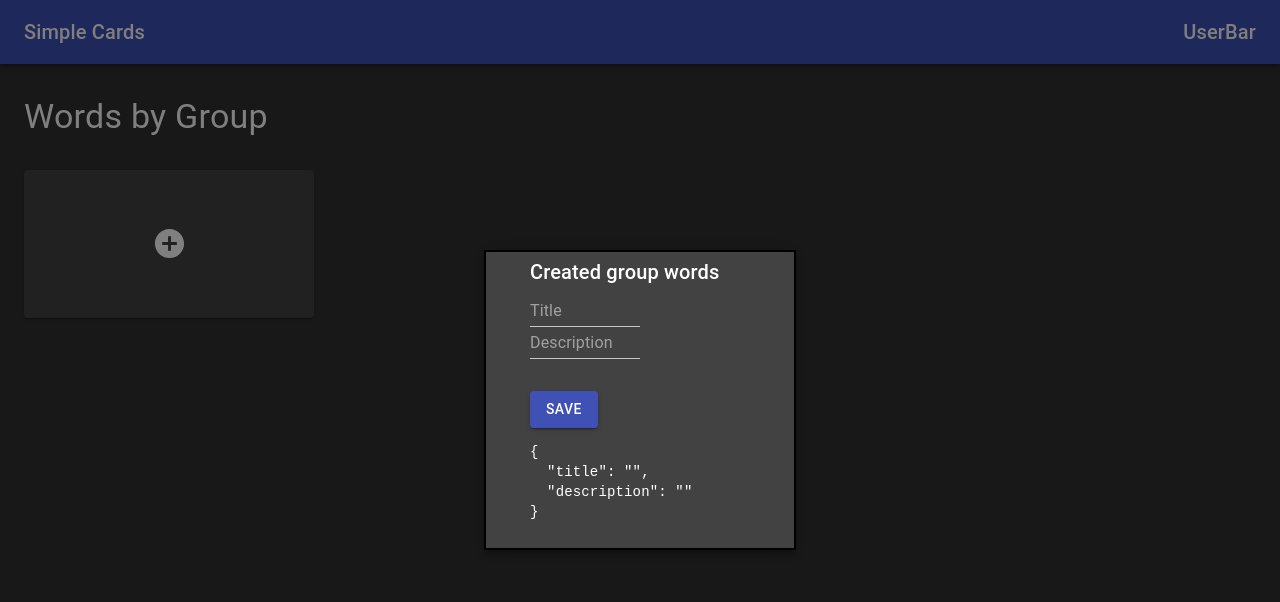
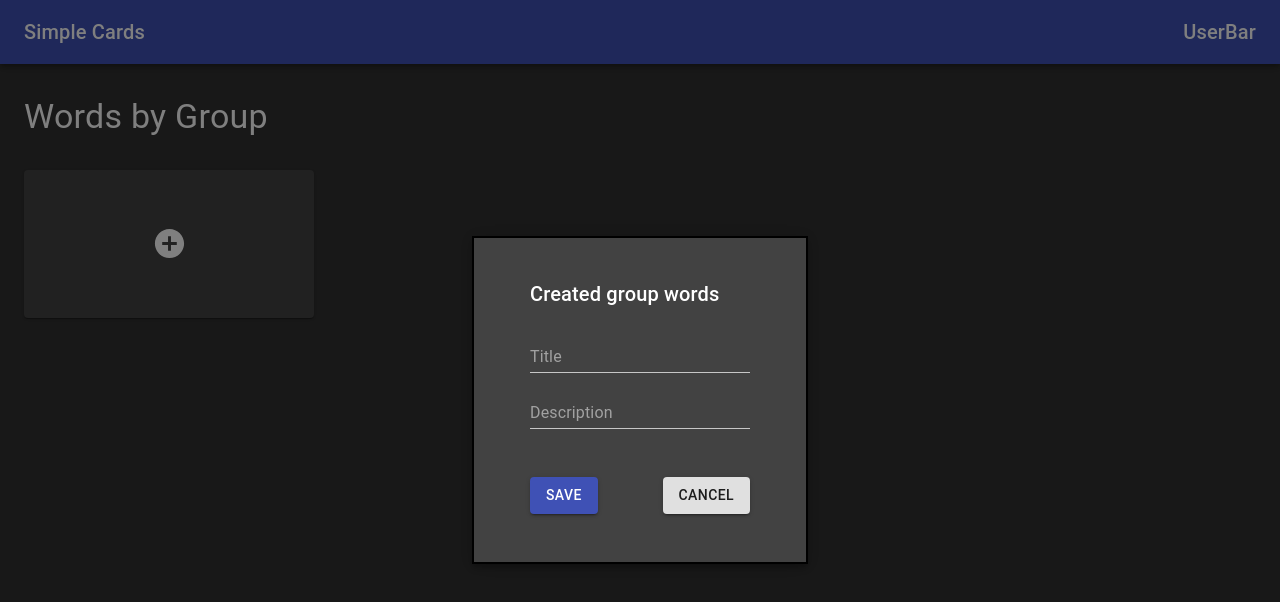
Before and after one commit to exbtrg/simple-card, a React (Create React App) app: page /added-cards in a window 1280 px wide. Both pictures are taken after a click on the button 169 px from the left and 243 px from the top of the page. Shown: the top 602 px of the page. Built offline with nearby package versions, Linux system fonts and the light colour scheme.

Commit message:
fix popup layout

```diff
--- a/src/components/AddCard/AddCard.jsx
+++ b/src/components/AddCard/AddCard.jsx
@@ -1,5 +1,5 @@
 import React from 'react'
-import { node } from 'prop-types'
+import { func } from 'prop-types'
 import { Paper, ButtonBase } from '@material-ui/core'
 import useStyles from './styles'
 import AddCircleIcon from '@material-ui/icons/AddCircle'
@@ -17,7 +17,7 @@ const AddCard = ({ handleOpen }) => {
 }
 
 AddCard.propTypes = {
-  children: node,
+  handleOpen: func,
 }
 
 export default AddCard
--- a/src/components/DeleteWarning/DeleteWarning.jsx
+++ b/src/components/DeleteWarning/DeleteWarning.jsx
@@ -1,5 +1,5 @@
 import React from 'react'
-import { Container, Box, Typography, Button } from '@material-ui/core'
+import { Container, Box, Typography, Button, Grid } from '@material-ui/core'
 
 const DeleteWarning = ({ deleteAction, handleClose }) => (
   <Container maxWidth="sm">
@@ -9,12 +9,16 @@ const DeleteWarning = ({ deleteAction, handleClose }) => (
           Are you sure?
         </Typography>
       </Box>
-      <Button variant="contained" onClick={deleteAction}>
-        Delite
-      </Button>
-      <Button variant="contained" onClick={handleClose}>
-        Cancel
-      </Button>
+
+      <Grid container justify="space-between">
+        <Button variant="contained" color="primary" onClick={deleteAction}>
+          Delite
+        </Button>
+
+        <Button variant="contained" onClick={handleClose}>
+          Cancel
+        </Button>
+      </Grid>
     </Box>
   </Container>
 )
--- a/src/components/GroupCard/GroupCard.jsx
+++ b/src/components/GroupCard/GroupCard.jsx
@@ -50,9 +50,13 @@ const GroupCard = ({
             {title}
           </Typography>
 
-          <Box>
-            <Modal openTrigerNode={EditButton} modalNode={EditDialog} />
-            <Modal openTrigerNode={DeleteButton} modalNode={DeleteDialog} />
+          <Box className={classes.buttons}>
+            <Box mr={2}>
+              <Modal openTrigerNode={EditButton} modalNode={EditDialog} />
+            </Box>
+            <Box>
+              <Modal openTrigerNode={DeleteButton} modalNode={DeleteDialog} />
+            </Box>
           </Box>
         </Grid>
 
--- a/src/components/GroupCard/styles.js
+++ b/src/components/GroupCard/styles.js
@@ -8,6 +8,9 @@ const useStyles = makeStyles(({ palette }) => {
     headBox: {
       display: 'flex',
       justifyContent: 'space-between',
+    },
+    buttons: {
+      display: 'flex',
     },
     title: {
       fontSize: 14,
--- a/src/components/GroupForm/GroupForm.jsx
+++ b/src/components/GroupForm/GroupForm.jsx
@@ -7,6 +7,7 @@ import {
   TextField,
   Button,
 } from '@material-ui/core'
+import { makeStyles } from '@material-ui/core/styles'
 import { Form, Field } from 'react-final-form'
 import createNewGroup from '../../dataModel/createNewGroup'
 import composeValidators from '../../utils/validators/composeValidators'
@@ -16,6 +17,19 @@ import titleValid from '../../utils/validators/titleValid'
 import simpleMemoize from '../../utils/simpleMemoize'
 import titleToUrl from '../../utils/titleToUrl'
 
+const useStyles = makeStyles({
+  form: {
+    minWidth: 190,
+  },
+  textField: {
+    position: 'relative',
+    '& > p': {
+      position: 'absolute',
+      bottom: -24,
+    },
+  },
+})
+
 const GroupForm = ({
   groups,
   addNewGroup,
@@ -24,6 +38,7 @@ const GroupForm = ({
   isCreate,
   itemData,
 }) => {
+  const classes = useStyles()
   const onSubmit = (values) => {
     handleClose()
     if (isCreate) {
@@ -49,15 +64,16 @@ const GroupForm = ({
   return (
     <Form
       onSubmit={onSubmit}
-      render={({ handleSubmit, submitting, values }) => (
+      render={({ handleSubmit, submitting }) => (
         <Container maxWidth="sm">
-          <Grid container spacing={3}>
-            <form onSubmit={handleSubmit}>
+          <form onSubmit={handleSubmit} className={classes.form}>
+            <Box pt={3}>
               <Typography variant="h6" gutterBottom>
                 Created group words
               </Typography>
+            </Box>
 
-              <Grid item xs={12} sm={6}>
+            <Box pt={3} mb={3}>
               <Field
                 name="title"
                 validate={composeValidators(...getValidators())}
@@ -66,6 +82,7 @@ const GroupForm = ({
                 {({ input, meta }) => (
                   <TextField
                     {...input}
+                    className={classes.textField}
                     placeholder="Title"
                     fullWidth
                     autoComplete="off"
@@ -74,30 +91,28 @@ const GroupForm = ({
                   />
                 )}
               </Field>
-              </Grid>
+            </Box>
 
-              <Grid item xs={12} sm={6}>
             <Field
               name="description"
               validate={required}
               initialValue={itemData.description}
             >
               {({ input, meta }) => (
-                    <>
                 <TextField
                   {...input}
+                  className={classes.textField}
                   placeholder="Description"
                   fullWidth
                   autoComplete="off"
                   error={meta.error && meta.touched}
                   helperText={meta.touched && meta.error}
                 />
-                    </>
               )}
             </Field>
-              </Grid>
 
-              <Box mt={4}>
+            <Box mt={6} pb={3}>
+              <Grid container justify="space-between">
                 <Button
                   type="submit"
                   color="primary"
@@ -106,11 +121,18 @@ const GroupForm = ({
                 >
                   Save
                 </Button>
+                <Button
+                  type="button"
+                  color="default"
+                  variant="contained"
+                  disabled={submitting}
+                  onClick={handleClose}
+                >
+                  Cancel
+                </Button>
+              </Grid>
             </Box>
-
-              <pre>{JSON.stringify(values, 0, 2)}</pre>
           </form>
-          </Grid>
         </Container>
       )}
     />
--- a/src/components/Modal/Modal.jsx
+++ b/src/components/Modal/Modal.jsx
@@ -35,7 +35,7 @@ const ModalPopup = ({ openTrigerNode, modalNode }) => {
         }}
       >
         <Fade in={open}>
-          <div className={classes.paperModal}>
+          <div p={3} className={classes.paperModal}>
             <ModalNode handleClose={handleClose} />
           </div>
         </Fade>
--- a/src/components/WordForm/WordForm.jsx
+++ b/src/components/WordForm/WordForm.jsx
@@ -7,11 +7,26 @@ import {
   TextField,
   Button,
 } from '@material-ui/core'
+import { makeStyles } from '@material-ui/core/styles'
 import { Form, Field } from 'react-final-form'
 import createNewWord from '../../dataModel/createNewWord'
 import required from '../../utils/validators/required'
 
+const useStyles = makeStyles({
+  form: {
+    minWidth: 190,
+  },
+  textField: {
+    position: 'relative',
+    '& > p': {
+      position: 'absolute',
+      bottom: -24,
+    },
+  },
+})
+
 const WordForm = ({ activeGroup, addNewWordHandler, handleClose }) => {
+  const classes = useStyles()
   const onSubmit = (values) => {
     handleClose()
     const groupId = activeGroup.id
@@ -21,20 +36,21 @@ const WordForm = ({ activeGroup, addNewWordHandler, handleClose }) => {
   return (
     <Form
       onSubmit={onSubmit}
-      render={({ handleSubmit, submitting, values }) => (
+      render={({ handleSubmit, submitting }) => (
         <Container maxWidth="sm">
-          <Grid container spacing={3}>
-            <form onSubmit={handleSubmit}>
+          <form onSubmit={handleSubmit} className={classes.form}>
+            <Box pt={3}>
               <Typography variant="h6" gutterBottom>
                 Created word
               </Typography>
+            </Box>
 
-              <Grid item xs={12} sm={6}>
+            <Box pt={2} mb={2}>
               <Field name="word" validate={required}>
-                  {({ input: { value, ...rest }, meta }) => (
+                {({ input, meta }) => (
                   <TextField
-                      {...rest}
-                      value={value}
+                    {...input}
+                    className={classes.textField}
                     placeholder="word"
                     fullWidth
                     autoComplete="off"
@@ -43,29 +59,27 @@ const WordForm = ({ activeGroup, addNewWordHandler, handleClose }) => {
                   />
                 )}
               </Field>
-              </Grid>
+            </Box>
 
-              <Grid item xs={12} sm={6}>
+            <Box pt={2} mb={2}>
               <Field name="translate" validate={required}>
                 {({ input, meta }) => (
-                    <>
                   <TextField
                     {...input}
+                    className={classes.textField}
                     placeholder="translate"
                     fullWidth
                     autoComplete="off"
                     error={meta.error && meta.touched}
                     helperText={meta.touched && meta.error}
                   />
-                    </>
                 )}
               </Field>
-              </Grid>
+            </Box>
 
-              <Grid item xs={12} sm={6}>
+            <Box pt={2} mb={2}>
               <Field name="imageUrl" validate={required}>
                 {({ input, meta }) => (
-                    <>
                   <TextField
                     {...input}
                     placeholder="image url"
@@ -74,46 +88,42 @@ const WordForm = ({ activeGroup, addNewWordHandler, handleClose }) => {
                     error={meta.error && meta.touched}
                     helperText={meta.touched && meta.error}
                   />
-                    </>
                 )}
               </Field>
-              </Grid>
+            </Box>
 
-              <Grid item xs={12} sm={6}>
+            <Box pt={2} mb={2}>
               <Field name="inContextOriginal" validate={required}>
                 {({ input, meta }) => (
-                    <>
                   <TextField
                     {...input}
+                    className={classes.textField}
                     placeholder="Word in context"
                     fullWidth
                     autoComplete="off"
                     error={meta.error && meta.touched}
                     helperText={meta.touched && meta.error}
                   />
-                    </>
                 )}
               </Field>
-              </Grid>
+            </Box>
 
-              <Grid item xs={12} sm={6}>
             <Field name="inContextTranslate" validate={required}>
               {({ input, meta }) => (
-                    <>
                 <TextField
                   {...input}
+                  className={classes.textField}
                   placeholder="Word in context translate"
                   fullWidth
                   autoComplete="off"
                   error={meta.error && meta.touched}
                   helperText={meta.touched && meta.error}
                 />
-                    </>
               )}
             </Field>
-              </Grid>
 
-              <Box mt={4}>
+            <Box mt={6} pb={3}>
+              <Grid container justify="space-between">
                 <Button
                   type="submit"
                   color="primary"
@@ -122,11 +132,18 @@ const WordForm = ({ activeGroup, addNewWordHandler, handleClose }) => {
                 >
                   Save
                 </Button>
+                <Button
+                  type="button"
+                  color="default"
+                  variant="contained"
+                  disabled={submitting}
+                  onClick={handleClose}
+                >
+                  Cancel
+                </Button>
+              </Grid>
             </Box>
-
-              <pre>{JSON.stringify(values, 0, 2)}</pre>
           </form>
-          </Grid>
         </Container>
       )}
     />
```
Lines whose indentation alone changed are shown as unchanged.
